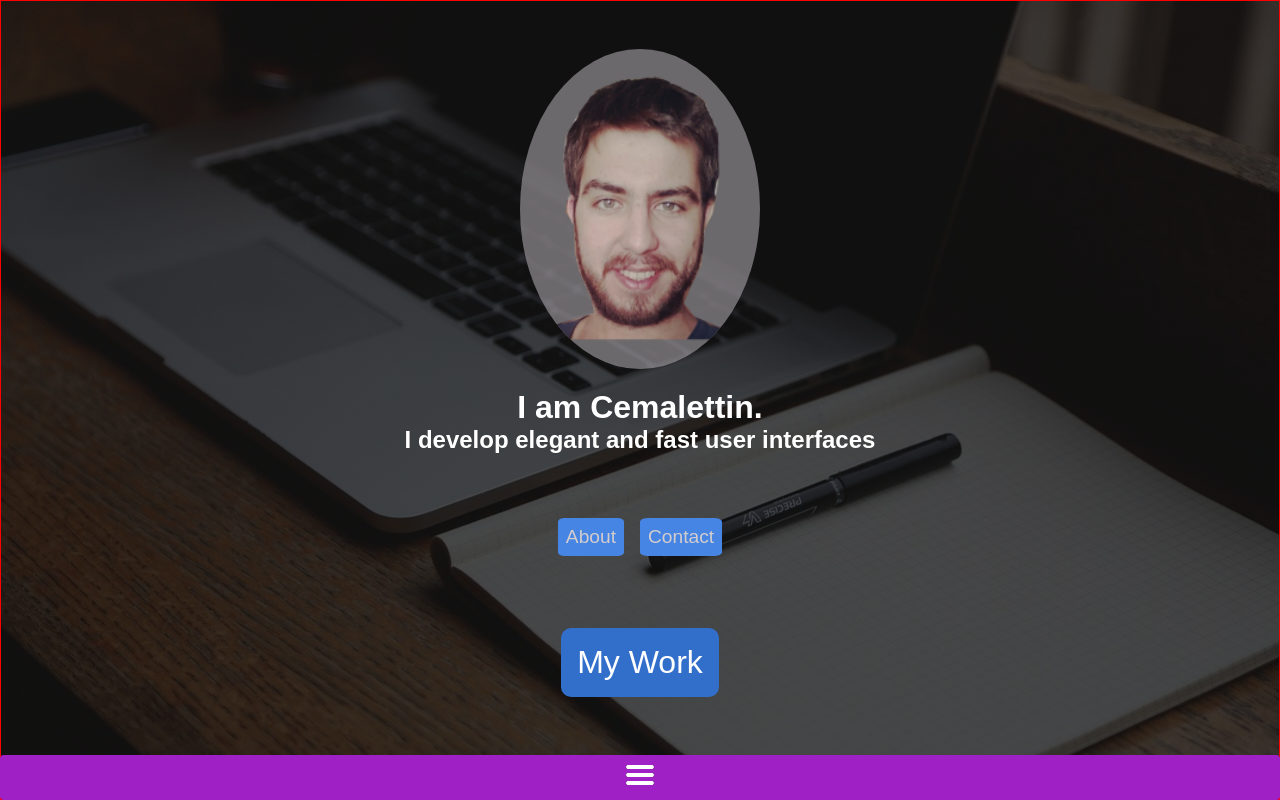
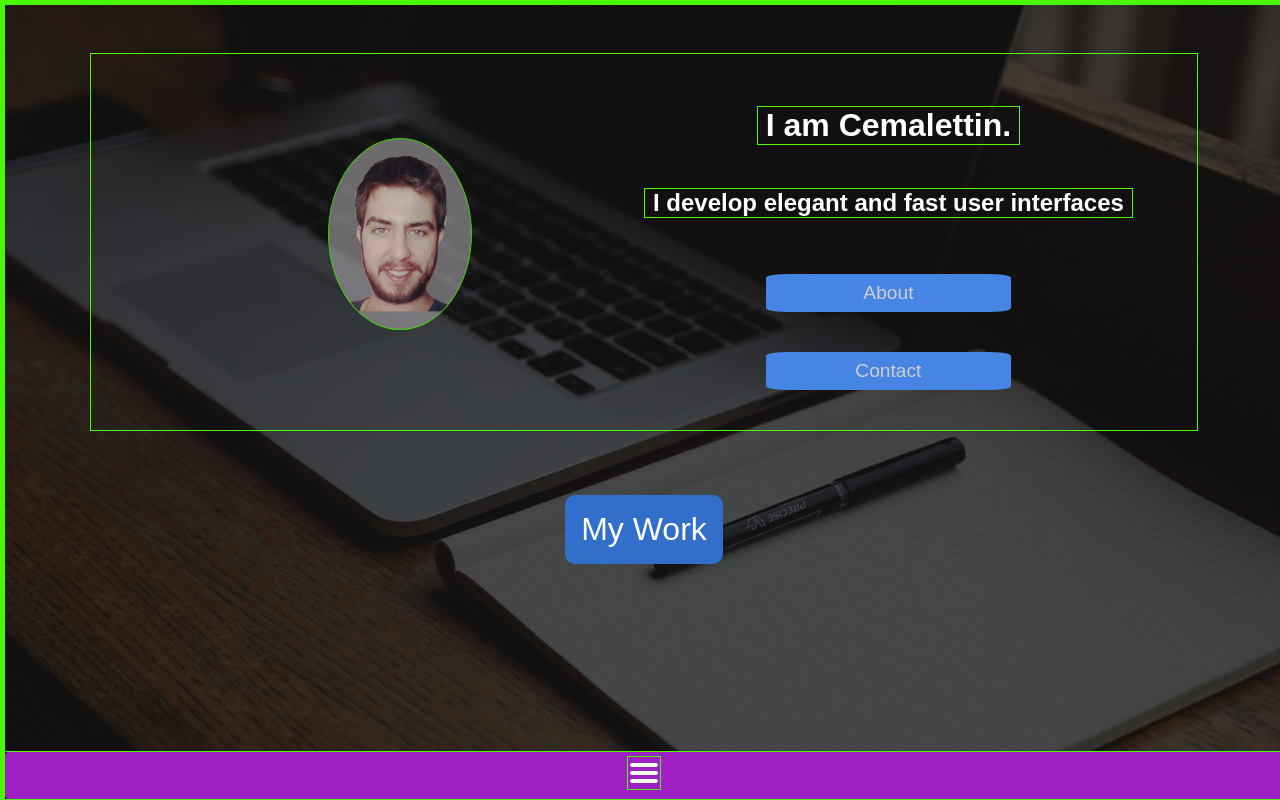
Before and after one commit to cmlttnts/cmlttnts.github.io, a React (Create React App) app: page / in a window 1280 px wide. Shown: the top 800 px of the page. Built offline with nearby package versions, Linux system fonts and the light colour scheme.

Commit message:
dividen main variables of css

```diff
--- a/src/Components/Home/Home.scss
+++ b/src/Components/Home/Home.scss
@@ -1,9 +1,8 @@
 @use "./HomeVars" as home;
-@use '../../main.scss' as main;
+@use '../../mainVars' as main;
 .Home {
   //Colors, Fonts, Borders
   color: white;
-  border: 1px solid red;
   background: home.$grad;
   background-image: linear-gradient(home.$grad, home.$grad), url("~Images/computer.jpg");
   background-repeat: no-repeat;
@@ -22,16 +21,31 @@
   //Position
   position: relative;
   //Margin, Padding
+}
 
+.Header {
+  margin-top: 3rem;
   h1,
   h2 {
     padding-left: 0.5rem;
     padding-right: 0.5rem;
+
+    @include main.tablet {
+      justify-self: center;
+    }
   }
-}
 
-.Header {
-  margin-top: 3rem;
+  @include main.tablet {
+    display: grid;
+    grid-template-columns: 1fr 1fr;
+    grid-template-rows: repeat(4, 1fr);
+    justify-content: center;
+    align-items: center;
+    padding-top: 2rem;
+    padding-bottom: 2rem;
+    padding-left: 5%;
+    padding-right: 5%;
+  }
 }
 
 .HeaderPic {
@@ -41,14 +55,19 @@
   //Display
   opacity: 0.8;
   //Diamensions
-  width: 30vw;
-  height: 40vw;
+  width: 18vh;
+  height: 24vh;
   max-width: 240px;
   max-height: 320px;
   //Position
   //Margin, Padding
   margin-bottom: 1rem;
   //Transition, Animation
+  @include main.tablet {
+    grid-column: 1 / 2;
+    grid-row: 1 / 5;
+    justify-self: center;
+  }
 }
 
 .ctaHomePri {
@@ -70,27 +89,16 @@
   text-decoration: none;
 }
 
-// $arrow_size: 10px;
-// .ctaHomePri::after {
-//   position: absolute;
-//   content: "";
-//   bottom: -$arrow_size;
-//   right: calc(50% - #{$arrow_size});
-
-//   width: 0;
-//   height: 0;
-//   border-left: $arrow_size solid transparent;
-//   border-right: $arrow_size solid transparent;
-
-//   border-top: $arrow_size solid main.$pri_cta_bg_col;
-// }
-
 .ctaHomeSec {
   display: inline-block;
   padding: 0.5rem;
   margin: 0.5rem;
-  margin-top: 4rem;
+  margin-top: 2rem;
   border-radius: 10%;
+  @include main.tablet {
+    width: 50%;
+    justify-self: center;
+  }
 }
 
 .ctaHomeSec,
@@ -99,4 +107,5 @@
 .ctaHomeSec:visited {
   background-color: main.$sec_cta_bg_col;
   color: main.$sec_cta_txt_col;
+  text-decoration: none;
 }
--- a/src/Components/Home/Home.tsx
+++ b/src/Components/Home/Home.tsx
@@ -13,12 +13,9 @@ const Home = (/* { prop1, prop2 }: PropType */): JSX.Element => {
         <img className="HeaderPic" src={picMid} alt="cemalettin taş profile" />
         <h1>I am Cemalettin.</h1>
         <h2>I develop elegant and fast user interfaces</h2>
-      </header>
-      <div>
         <a className="ctaHomeSec" href="#about">About</a>
         <a className="ctaHomeSec" href="#contact">Contact</a>
-
-      </div>
+      </header>
       <a className="ctaHomePri" href="#projects">
         My Work
       </a>
--- a/src/Components/Projects/Projects.scss
+++ b/src/Components/Projects/Projects.scss
@@ -1,5 +1,5 @@
 @use "./ProjectsVars";
-@use '../../main.scss' as main;
+@use '../../mainVars' as main;
 
 .Projects {
   //Colors, Fonts, Borders
--- /dev/null
+++ b/src/_mainVars.scss
@@ -0,0 +1,27 @@
+$tabletMin: 430px;
+
+@mixin tablet {
+  @media only screen and (min-width: #{$tabletMin}) {
+    @content;
+  }
+}
+
+$pri_bg_col: hsl(286, 72%, 45%);
+$pri_txt_col: white;
+$pri_cta_txt_col: white;
+$pri_cta_bg_col: rgb(50, 111, 202);
+
+$sec_cta_txt_col: rgb(211, 205, 205);
+$sec_cta_bg_col: rgb(70, 133, 228);
+
+// ANCHOR TAG
+$pri_link_col: rgb(24, 24, 231);
+$pri_link_col_active: rgb(226, 223, 223);
+$pri_link_col_visited: rgb(175, 37, 175);
+
+// BUTTON
+
+$def_btn_bgc: $pri_bg_col;
+$def_btn_bgc_hover: $pri_bg_col;
+$def_btn_pad: 4px;
+$def_btn_rad: 4px;
--- a/src/main.scss
+++ b/src/main.scss
@@ -1,7 +1,11 @@
-* {
+@use './mainVars' as main;
+*,
+*::after,
+*::before {
   box-sizing: border-box;
   margin: 0;
   padding: 0;
+  border: 1px solid rgb(74, 250, 5);
 }
 
 html {
@@ -9,22 +13,9 @@ html {
   scroll-behavior: smooth;
 }
 
-$pri_bg_col: hsl(286, 72%, 45%);
-$pri_txt_col: white;
-$pri_cta_txt_col: white;
-$pri_cta_bg_col: rgb(50, 111, 202);
-
-$sec_cta_txt_col: rgb(211, 205, 205);
-$sec_cta_bg_col: rgb(70, 133, 228);
-
-// ANCHOR TAG
-$pri_link_col: rgb(24, 24, 231);
-$pri_link_col_active: rgb(226, 223, 223);
-$pri_link_col_visited: rgb(175, 37, 175);
-
 a {
   font-size: 1.2rem;
-  color: $pri_link_col;
+  color: main.$pri_link_col;
   cursor: pointer;
   display: inline-block;
   outline: none;
@@ -34,27 +25,20 @@ a {
 }
 
 a:link {
-  color: $pri_link_col;
+  color: main.$pri_link_col;
 }
 a:hover {
   text-decoration: underline;
 }
 a:active {
-  background-color: $pri_link_col_active;
+  background-color: main.$pri_link_col_active;
 }
 a:visited {
-  color: $pri_link_col_visited;
+  color: main.$pri_link_col_visited;
 }
 
-// BUTTON
-
-$def_btn_bgc: $pri_bg_col;
-$def_btn_bgc_hover: $pri_bg_col;
-$def_btn_pad: 4px;
-$def_btn_rad: 4px;
-
 button {
-  background-color: $def_btn_bgc;
+  background-color: main.$def_btn_bgc;
   font-size: inherit;
   cursor: pointer;
   display: inline-block;
@@ -63,13 +47,13 @@ button {
   border: none;
   text-decoration: none;
   text-align: center;
-  padding: $def_btn_pad;
-  border-radius: $def_btn_rad;
+  padding: main.$def_btn_pad;
+  border-radius: main.$def_btn_rad;
 }
 button:hover {
-  background-color: $def_btn_bgc_hover;
+  background-color: main.$def_btn_bgc_hover;
 }
 
 button:active {
-  background-color: $pri_bg_col;
+  background-color: main.$pri_bg_col;
 }
```
